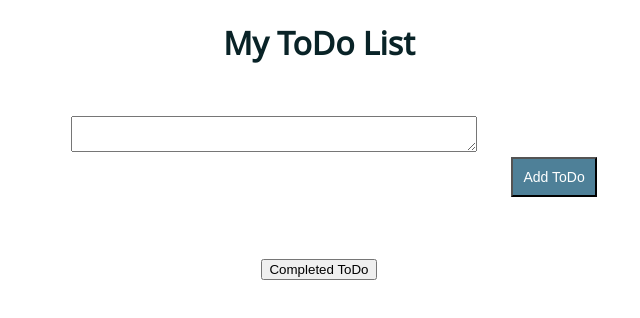
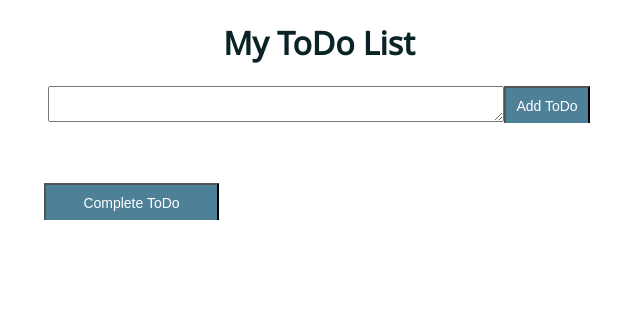
Before and after one commit to green-fox-academy/evabertalan, a website: page week-9/day-2/public/index.html in a window 1280 px wide. Shown: the whole page, without its empty margins (321-961 px from the left). Drawn offline with Linux system fonts and the light colour scheme; no server answers.

Commit message:
todo app demo version

```diff
--- a/week-9/day-2/items.js
+++ b/week-9/day-2/items.js
@@ -53,7 +53,8 @@ function removeItem(todo_id, callback) {
 }
 
 function completeItems(todo_id, callback) {
-  connection.query('UPDATE todo SET status="completed" WHERE todo_id=?', todo_id, function(err, result) {
+console.log(todo_id,'ez');
+  connection.query('UPDATE new_table SET status="completed" WHERE todo_id=?', todo_id, function(err, result) {
     if (err) throw err;
     console.log(result);
     callback(result);
@@ -73,4 +74,5 @@ module.exports = {
   add: addItem,
   remove: removeItem,
   all: allItems,
+  update: completeItems
 };
--- a/week-9/day-2/public/index.html
+++ b/week-9/day-2/public/index.html
@@ -1,24 +1,4 @@
 <!DOCTYPE html>
-<!-- <html>
-  <head>
-    <meta charset="utf-8">
-    <title>My ToDo</title>
-    <link rel="stylesheet" href="style.css">
-  </head>
-  <body>
-    <h1>My ToDo List</h1>
-    <div class="todo-container"></div>
-    <textarea class="todo-input"></textarea>
-    <div class="buttons">
-      <button class="add-todo">Add ToDo</button>
-      <button class="remove-all-todo">Remove All ToDo</button>
-      <button class="completed-todo">Completed ToDo</button>
-    </div>
-    <script src="todo_callback.js"></script>
-    <script src="project_todo_frontend.js"></script>
-  </body>
-</html> -->
-
 <html>
   <head>
     <meta charset="utf-8">
@@ -40,9 +20,9 @@
       </tr> -->
 
     </table>
-
-
-      <button class="completed-todo">Completed ToDo</button>
+    <div class="bottom-buton">
+      <button class="completed-todo">Complete ToDo</button>
+    </div>
     <script src="todo_callback.js"></script>
     <script src="project_todo_frontend.js"></script>
   </body>
--- a/week-9/day-2/public/project_todo_frontend.js
+++ b/week-9/day-2/public/project_todo_frontend.js
@@ -14,6 +14,7 @@ var completeElement = document.querySelector('.completed-todo')
 var listCallback = function (response) {
   var todoItems = JSON.parse(response);
   todoItems.forEach(function(todoItem) {
+
     var newTodoRow = document.createElement('tr');
     newTodoRow.setAttribute('class', 'todo-row' )
     todoContainer.appendChild(newTodoRow);
@@ -35,8 +36,6 @@ var listCallback = function (response) {
     newTodoItem.innerText = todoItem.text;
     newTodoRow.appendChild(newTodoItem);
 
-
-
     var newDeleteButton = document.createElement('td')
     newDeleteButton.innerText = 'Remove'
     newDeleteButton.setAttribute('class', 'remove' )
@@ -55,14 +54,11 @@ addTodo.addEventListener('click', function() {
   var createTodoCallback = function (response) {
     refresh();
   }
-
   createRequest('POST', url, newTodo, createTodoCallback);
 });
 
 
 var removeElement = document.querySelector('.todo-container');
-// var removeElement = document.querySelector('.remove');
-console.log(removeElement);
 removeElement.addEventListener('dblclick', function(e) {
   var id = e.target.getAttribute("id");
   console.log(id);
@@ -72,11 +68,10 @@ removeElement.addEventListener('dblclick', function(e) {
 completeElement.addEventListener('click', function() {
   var done = document.querySelectorAll('.checkbox');
   for (var i = 0; i < done.length; i++){
+    var id = 0;
     if (done[i].checked === true) {
-      // document.body.style.backgroundColor = "red";
-      document.body.style.backgroundColor = "red";
-      console.log(done[i]);
-      console.log("kaka");
+      id = done[i].id;
+      createRequest('PUT', url +'/' + id, undefined, refresh)
     }
   }
 });
--- a/week-9/day-2/public/style.css
+++ b/week-9/day-2/public/style.css
@@ -13,6 +13,10 @@ h1 {
   text-align: center;
 }
 
+.input-area {
+  display: flex;
+  justify-content: center;
+}
 
 .checkbox {
   width: 20px;
@@ -44,6 +48,25 @@ h1 {
   padding: 10px;
   color: white;
   font-size: 14px;
+  border-bottom: 0;
+  height: 37px;
+}
+
+.completed-todo {
+  background-color: #4E8098;
+  width: 175px;
+  padding: 10px;
+  color: white;
+  font-size: 14px;
+  border-bottom: 0;
+  height: 37px;
+}
+
+.bottom-buton {
+  display: flex;
+  justify-content: flex-start;
+  width: 550px;
+  margin: auto;
 }
 
 /*#2980b9*/
@@ -63,8 +86,8 @@ h1 {
 }
 
 textarea {
-  width: 400px;
+  width: 450px;
   height: 30px;
-  margin: 30px;
+  margin: 0px;
   font-size: 16px;
 }
--- a/week-9/day-2/server.js
+++ b/week-9/day-2/server.js
@@ -30,8 +30,7 @@ app.get("/todos/:id", function (req, res) {
 });
 
 app.put("/todos/:id", function (req, res) {
-  findItem(req, res, function (item) {
-    item.update(req.body);
+  items.update(req.params.id, function(item) {
     res.json(item);
   });
 });
```
